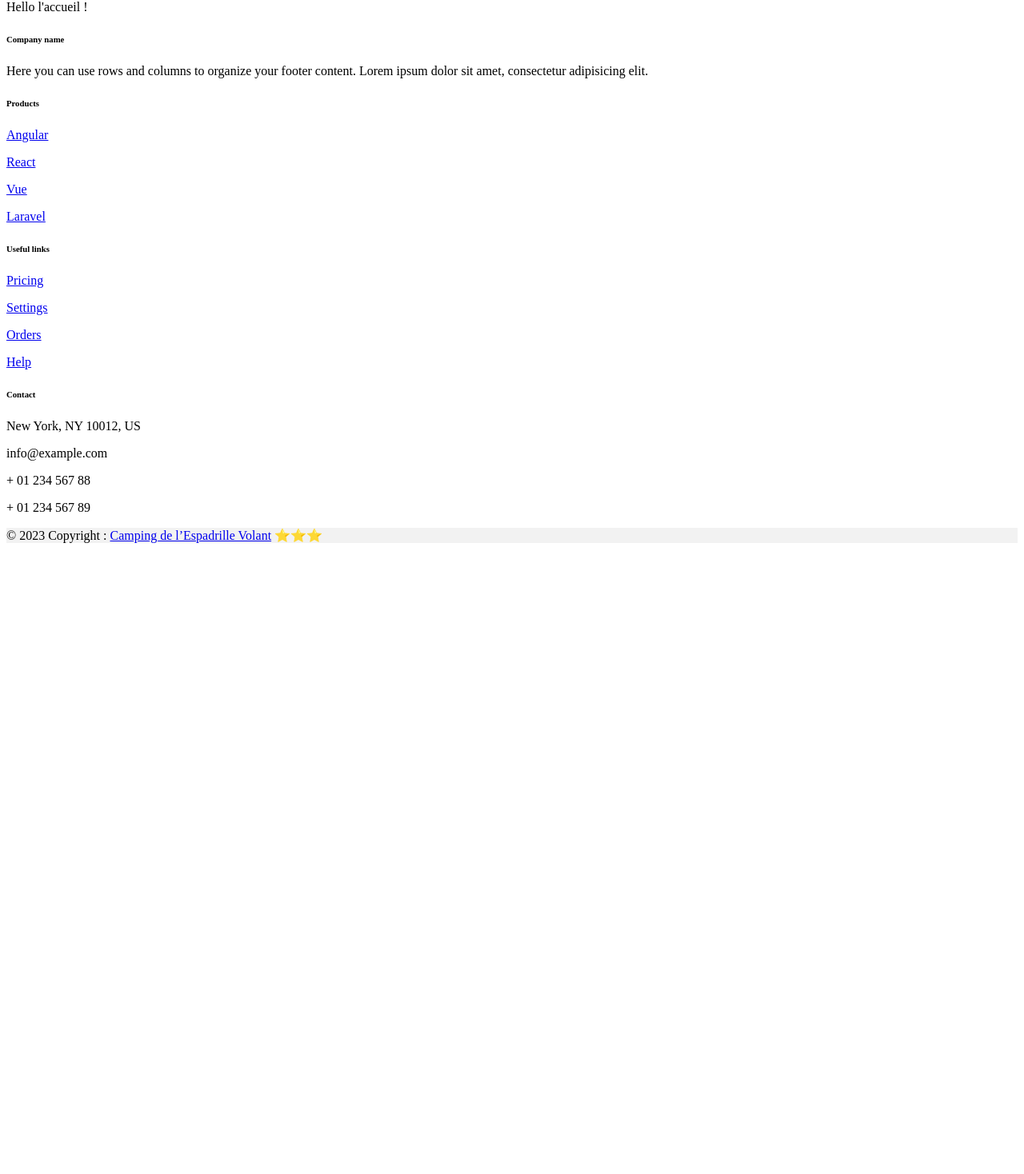
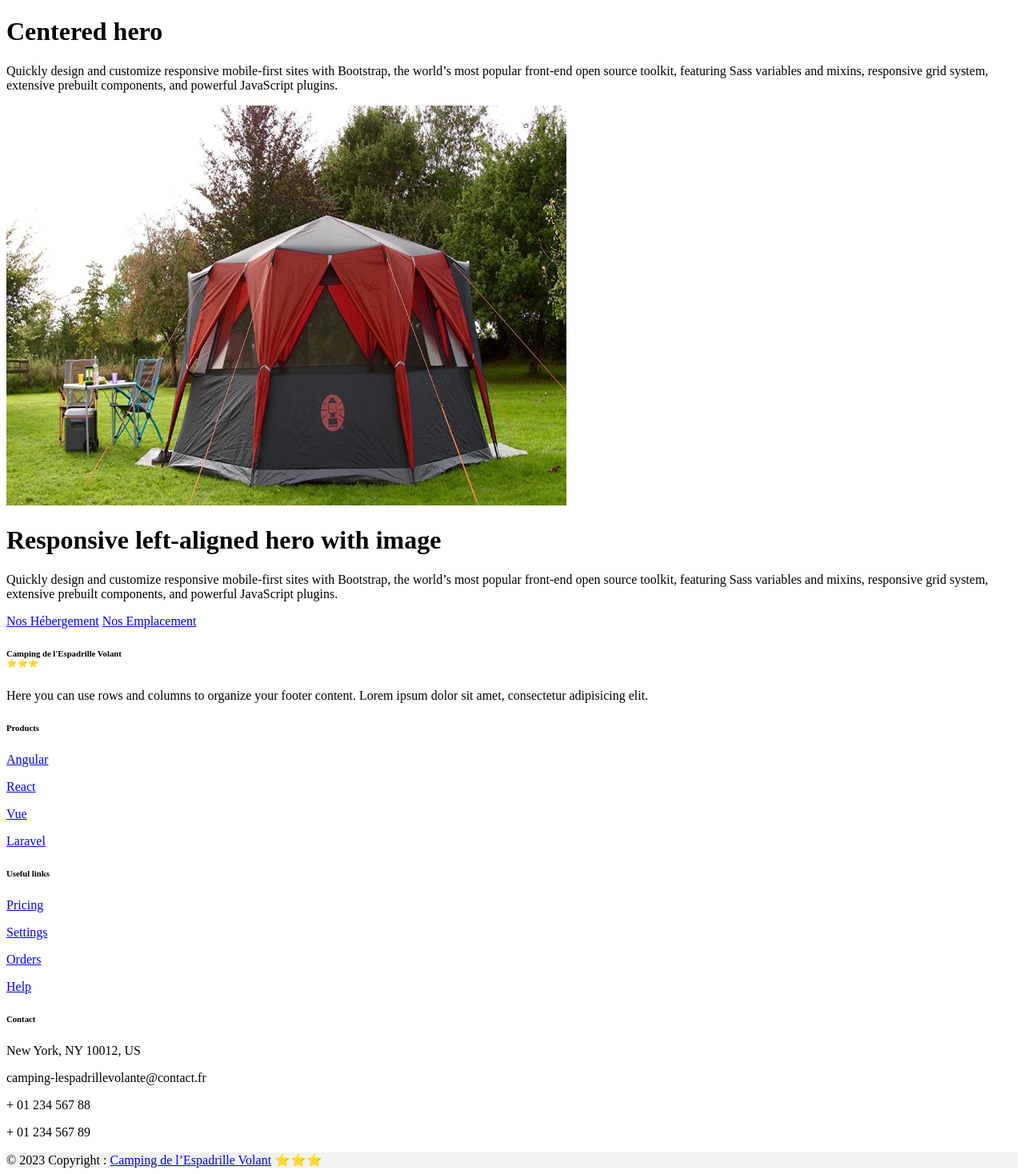
Before and after one commit to NicolasLoppin66/Camping-de-l-Espadrille-Volant, a Symfony app: template app/templates/front/home.html.twig in a window 1280 px wide. Shown: the part 81-1549 px from the top of the page at 80% size. Before the commit the page ends 760 px from the top, so only its background shows below. Run offline with Twig, Linux system fonts and the light colour scheme; the template is opened without the code that fills it, so the values that code supplies are empty; some libraries are stand-ins or nearby versions.

Commit message:
Tentative pour regler le probleme du d:f:l, mais non résole + Amélioration graphique de la page d'accueil

```diff
--- a/app/src/DataFixtures/AppFixtures.php
+++ b/app/src/DataFixtures/AppFixtures.php
@@ -69,7 +69,7 @@ class AppFixtures extends Fixture
 
         $camping->setAddressId($this->getReference('address-1'))
             ->setDateRetentionConsent(rand(0, 1))
-            ->setEmail('camping-lespadrillevolante@contact-pro.fr')
+            ->setEmail('camping-lespadrillevolante@contact.fr')
             ->setFirstName('SAS')
             ->setLastName("l'Espadrille Volante ⭐⭐⭐")
             ->setTelephone($faker->phoneNumber)
--- a/app/templates/_partials/_bottom.html.twig
+++ b/app/templates/_partials/_bottom.html.twig
@@ -1,6 +1,6 @@
 <!-- Footer -->
 <footer
-	class="text-center text-lg-start bg-light text-muted sticky-top">
+	class="text-center text-lg-start bg-light text-muted sticky-top" id="info">
 	<!-- Section: Links  -->
 	<section class="">
 		<div
@@ -12,8 +12,8 @@
 				<div
 					class="col-md-3 col-lg-4 col-xl-3 mx-auto mb-4">
 					<!-- Content -->
-					<h6 class="text-uppercase fw-bold mb-4">
-						<i class="fas fa-gem me-3"></i>Company name
+					<h6 class="text-uppercase fw-bold mb-4 text-center">
+						<i class="fas fa-gem me-3"></i>Camping de l'Espadrille Volant<br>⭐⭐⭐
 					</h6>
 					<p>
 						Here you can use rows and columns to organize your footer content. Lorem ipsum
@@ -76,7 +76,7 @@
 						New York, NY 10012, US</p>
 					<p>
 						<i class="fas fa-envelope me-3"></i>
-						info@example.com
+						camping-lespadrillevolante@contact.fr
 					</p>
 					<p>
 						<i class="fas fa-phone me-3"></i>
--- a/app/templates/_partials/_top.html.twig
+++ b/app/templates/_partials/_top.html.twig
@@ -50,7 +50,7 @@
 				<a href="{{ path('housings') }}" class="navbar-brand nav-link">Les hébergements</a>
 				<a href="{{ path('tentsites') }}" class="navbar-brand nav-link">Les emplacements</a>
 
-				<a href="#" class="navbar-brand nav-linky">Infos et Contact</a>
+				<a href="#info" class="navbar-brand nav-linky">Infos et Contact</a>
 				{#        <a href="{{ path('app_login') }}" class="navbar-brand nav-link">Se Connecter</a>#}
 				{#        <a href="{{ path('app_logout') }}" class="navbar-brand nav-link">Se Déconnecter</a>#}
 			</nav>
--- a/app/templates/front/home.html.twig
+++ b/app/templates/front/home.html.twig
@@ -5,5 +5,26 @@
     {% block header %} {{ include('parts/_header.html.twig') }} {% endblock %}
 
 {% block body %}
-    <div class="container">Hello l'accueil !</div>
+
+    <h1 class="display-5 fw-bold text-center m-5">Centered hero</h1>
+    <div class="col-lg-6 mx-auto">
+      <p class="lead mb-4">Quickly design and customize responsive mobile-first sites with Bootstrap, the world’s most popular front-end open source toolkit, featuring Sass variables and mixins, responsive grid system, extensive prebuilt components, and powerful JavaScript plugins.</p>
+      <div class="d-grid gap-2 d-sm-flex justify-content-sm-center">
+      </div>
+    </div>
+
+    <div class="row flex-lg-row-reverse align-items-center g-5 py-5 m-5">
+      <div class="col-10 col-sm-8 col-lg-6">
+        <img src="../../public/img/homepage1.jpg" class="d-block mx-lg-auto img-fluid" alt="Bootstrap Themes" loading="lazy" width="700" height="500">
+      </div>
+      <div class="col-lg-6">
+        <h1 class="display-5 fw-bold lh-1 mb-3">Responsive left-aligned hero with image</h1>
+        <p class="lead">Quickly design and customize responsive mobile-first sites with Bootstrap, the world’s most popular front-end open source toolkit, featuring Sass variables and mixins, responsive grid system, extensive prebuilt components, and powerful JavaScript plugins.</p>
+        <div class="d-grid gap-2 d-md-flex justify-content-md-start">
+          <a href="{{ path('housings') }}" class="btn btn-primary btn-lg px-4 me-md-2">Nos Hébergement</a>
+          <a href="{{ path('tentsites') }}" class="btn btn-outline-secondary btn-lg px-4">Nos Emplacement</a>
+        </div>
+      </div>
+    </div>
+
 {% endblock %}
```
Also changed, not shown: app/templates/login/login.html.twig (+5 -5 lines), app/public/img/homepage1.jpg (added), 1 other file.
